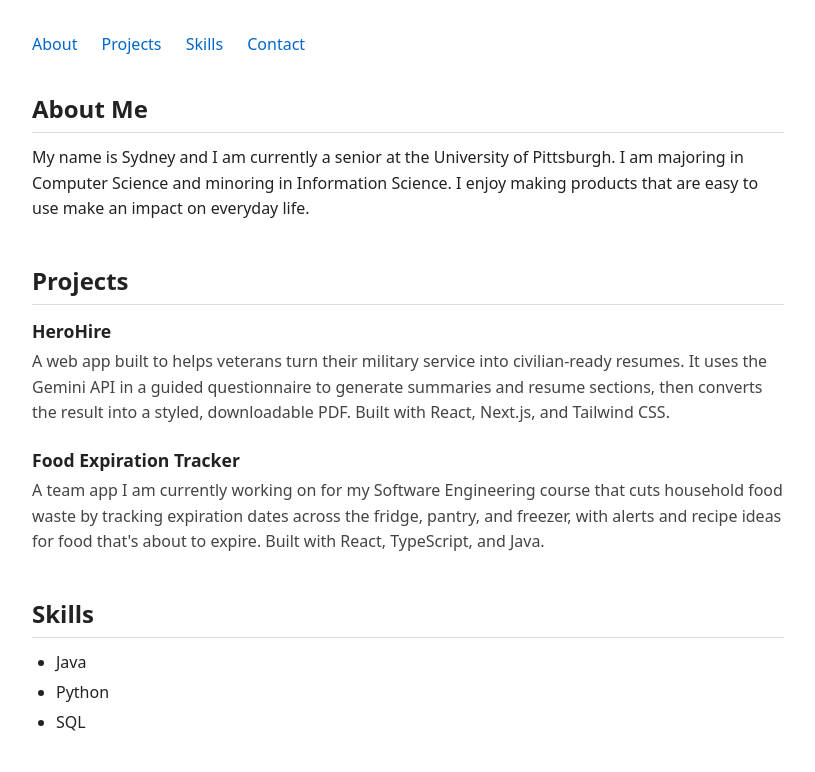
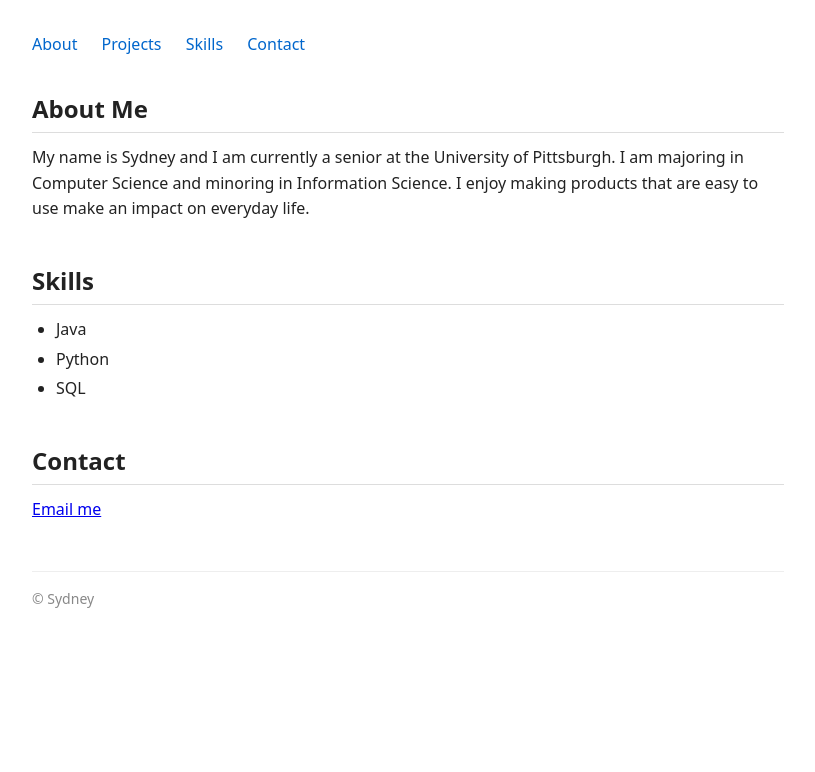
Before and after one commit to s-wyman/CS1530-Assignment-3, a plain HTML site: page index.html in a window 1280 px wide. Shown: the top 772 px of the page, without its empty margins (232-1047 px from the left). Drawn offline with Linux system fonts and the light colour scheme.

Commit message:
Remove projects section from index.html
Removed the projects section from the index.html file.

```diff
--- a/index.html
+++ b/index.html
@@ -30,25 +30,7 @@
       </p>
     </section>
 
-    <section id="projects">
-      <h2>Projects</h2>
 
-      <div class="project">
-        <h3>HeroHire</h3>
-        <p>A web app built to helps veterans turn their military
-          service into civilian-ready resumes. It uses the Gemini API in a guided questionnaire
-          to generate summaries and resume sections, then converts the result into a styled,
-          downloadable PDF. Built with React, Next.js, and Tailwind CSS.</p>
-      </div>
-
-      <div class="project">
-        <h3>Food Expiration Tracker</h3>
-        <p>A team app I am currently working on for my Software Engineering course that cuts household food
-          waste by tracking expiration dates across the fridge, pantry, and freezer, with alerts
-          and recipe ideas for food that's about to expire. Built with React, TypeScript, and Java.</p>
-      </div>
-
-    </section>
 
     <section id="skills">
       <h2>Skills</h2>
```
